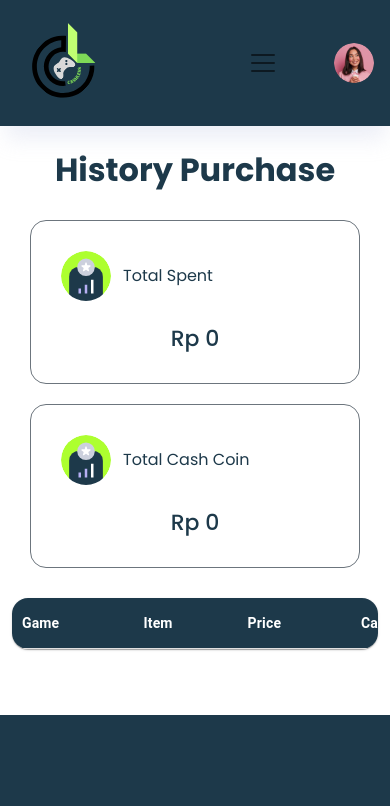
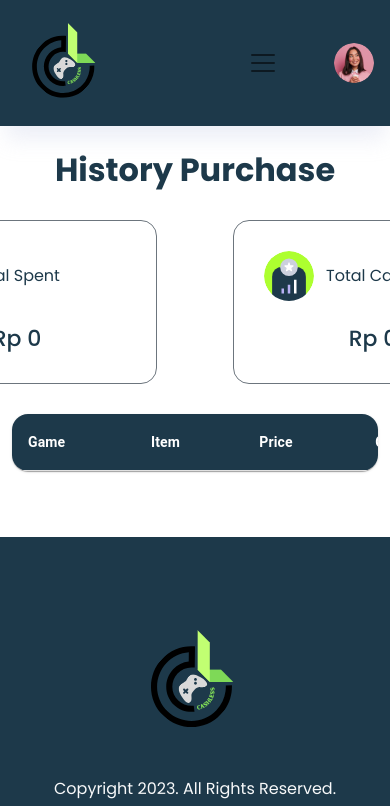
Before and after one commit to Aqilaaaaaaa/WebApp-topup-gameonline, a Next.js app: page /historyPurchase in a window 390 px wide. Shown: the top 806 px of the page. Built offline with nearby package versions, Linux system fonts and the light colour scheme; sample sign-in values are in the browser's storage.

Commit message:
History Page: fixing media query #2

```diff
--- a/components/History/index.js
+++ b/components/History/index.js
@@ -3,7 +3,6 @@ import { Paper, Table, TableBody, TableCell, TableContainer, TableHead, TableRow
 import Head from "next/head";
 import { useEffect, useState } from "react";
 import HistoryTotal from "./historyTotal";
-
 
 const History = () => {
     const [data, setData] = useState()
@@ -75,6 +74,11 @@ const History = () => {
     useEffect(()=>{
         getItemLocal()
     },[])
+
+    const style ={
+        color: 'green'
+    }
+
     return (
         <>
             <Head>
@@ -110,7 +114,7 @@ const History = () => {
                                         <TableCell>{`${dataTable.item}`.concat(' ', dataTable.itemName)}</TableCell>
                                         <TableCell>Rp. {dataTable.totalPrice? titikPrice(dataTable.totalPrice): titikPrice(dataTable.price)}</TableCell>
                                         <TableCell>+ {dataTable.coin}</TableCell>
-                                        <TableCell sx={{fontWeight: 600}}>{'success'}</TableCell>
+                                        <TableCell sx={style}>{dataTable.status}</TableCell>
                                     </TableRow>
                                     ))}
                                 </TableBody>
--- a/pages/checkout/[id]/index.js
+++ b/pages/checkout/[id]/index.js
@@ -103,7 +103,8 @@ export default function index({product}) {
             itemName: itemNameMap(data.priceList),
             coin: cointMap(data.priceList),
             resetCoin: point,
-            totalPrice: total
+            totalPrice: total,
+            status: 'success'
         }
         const dataLocalStorage = localStorage.getItem("history_payment")
         const historyData = dataLocalStorage?[...JSON.parse(dataLocalStorage), temp]:[temp]
--- a/styles/checkout.css
+++ b/styles/checkout.css
@@ -123,7 +123,7 @@
 }
 
   /* Medium devices (landscape phones, 768px and up) */
-@media (max-width: 768px) {
+@media screen and (max-width: 768px) {
     .checkout span.purchase-details{
         float: right;
       }
@@ -140,7 +140,7 @@
     }
 
   }
-  @media (max-width: 414px) {
+  @media (max-width: 767px) and (min-width: 414px) {
     .checkout {
       background-color: #E7EAF5;
       background-image: none;
--- a/styles/history.css
+++ b/styles/history.css
@@ -30,17 +30,19 @@
 }
 
 
-@media (max-width:414px){
+@media (max-width: 767px) and (min-width:414px){
     .overview .wrapper{
         display: flex;
         flex-direction: column;
         row-gap: 20px;
         align-items: center;
+        /* background-color: red; */
     }
     .overview .categories-card{
         padding: 1.875rem;
         border-radius: 1rem;
         width: 330px;
+        /* background-color: red; */
     }
     .overview .latest-transaction .main-content-table{
         padding: 1.25rem 1.875rem;
```
